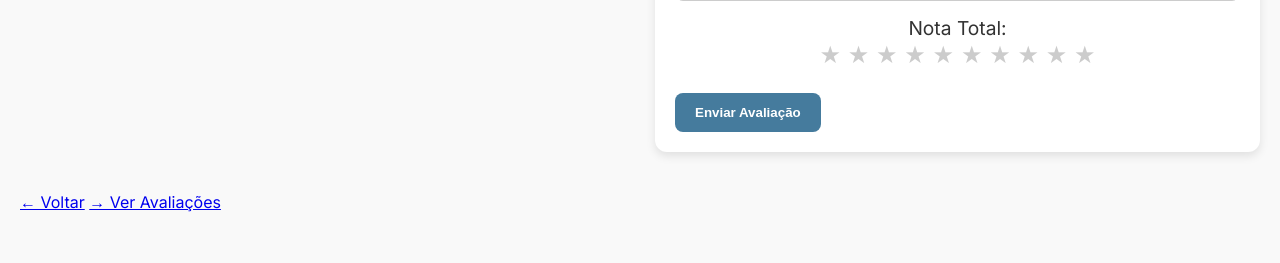
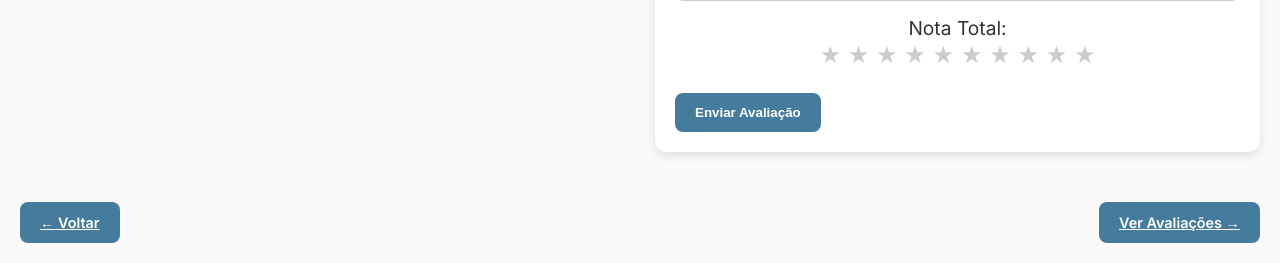
Before and after one commit to EduardoLBorges/Clube-do-filme, a Flask app: page /avaliar/1 in a window 1280 px wide. Shown: the part 548-811 px from the top of the page. Before the commit the page ends 760 px from the top, so only its background shows below. Run offline with Flask 3, Linux system fonts and the light colour scheme; data that the repository does not hold is empty; some libraries are stand-ins or nearby versions.

Commit message:
feat: enhance navigation buttons with new styling and footer integration

```diff
--- a/static/style.css
+++ b/static/style.css
@@ -328,3 +328,16 @@ footer {
 .config-page a:hover {
   text-decoration: underline;
 }
+
+/* Footer */
+
+.nav-button{
+  background-color: #457b9d;
+  color: white;
+  border: none;
+  padding: 12px 20px;
+  border-radius: 8px;
+  cursor: pointer;
+  transition: 0.3s;
+  font-weight: bold;
+}
--- a/templates/avaliar.html
+++ b/templates/avaliar.html
@@ -48,11 +48,6 @@
     </form>
   </div>
 
-  <p>
-    <a href="{{ url_for('home') }}">← Voltar</a>
-    <a href="{{ url_for('avaliacoes', filme_id=filme_id) }}">→ Ver Avaliações</a>
-  </p>
-
   <script>
     document.querySelectorAll('.estrelas').forEach(box => {
       const estrelas = box.querySelectorAll('.estrela');
@@ -70,4 +65,10 @@
     });
   </script>
 </body>
+<footer>
+  <p style="justify-content: space-between; display: flex;">
+    <a class="nav-button" href="{{ url_for('home') }}">← Voltar</a>
+    <a class="nav-button" href="{{ url_for('avaliacoes', filme_id=filme_id) }}">Ver Avaliações →</a>
+  </p>
+</footer>
 </html>
```
Also changed, not shown: templates/avaliacoes.html (+6 -5 lines).
